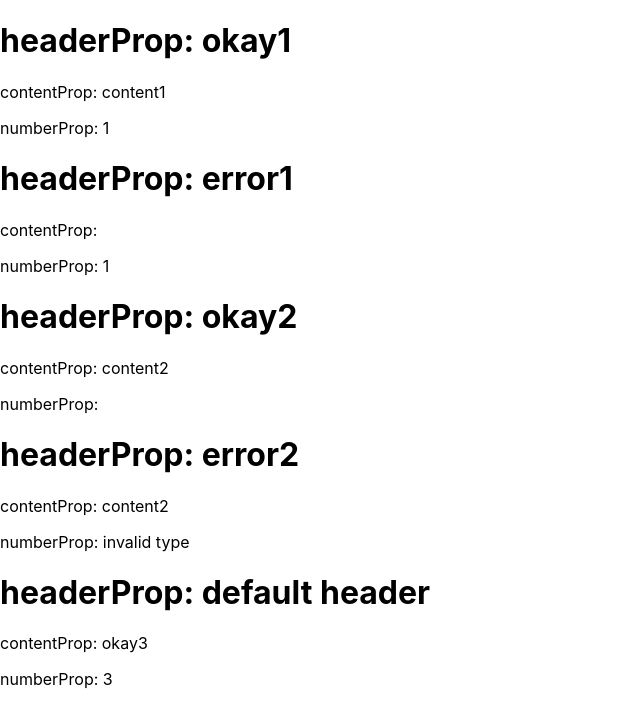
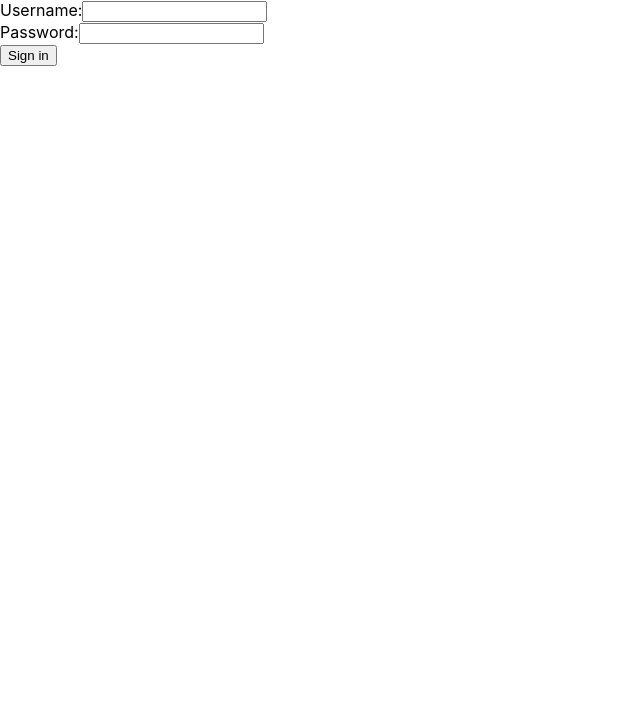
Before and after one commit to MichalBroos/TDP-13-16_MERN, a React (Create React App) app in the folder 16_React/first-react-app/: page / in a window 1280 px wide. Shown: the top 724 px of the page, without its empty margins (0-640 px from the left). Built offline with nearby package versions, Linux system fonts and the light colour scheme.

Commit message:
Add React State exercise 1

```diff
--- a/16_React/first-react-app/src/App.js
+++ b/16_React/first-react-app/src/App.js
@@ -2,7 +2,8 @@
 import './App.css';
 // import Header from './Header';
 // import Footer from './Footer';
-import ComponentWithProps from './ComponentWithProps';
+// import ComponentWithProps from './ComponentWithProps';
+import SaveCustomer from './SaveCustomer';
 
 function App() {
   return (
@@ -37,16 +38,18 @@ function App() {
     // </>
 
     // D2
-    <>
-      <ComponentWithProps header="okay1" content="content1" number={1}/>
-      {/* error because content uses PropTypes isRequired */}
-      <ComponentWithProps header="error1" number={1}/>
-      {/* okay, number not required */}
-      <ComponentWithProps header="okay2" content="content2"/>
-      {/* invalid prop type error */}
-      <ComponentWithProps header="error2" content="content2" number="invalid type"/>
-      <ComponentWithProps content="okay3" number={3}/>
-    </>
+    // <>
+    //   <ComponentWithProps header="okay1" content="content1" number={1}/>
+    //   {/* error because content uses PropTypes isRequired */}
+    //   <ComponentWithProps header="error1" number={1}/>
+    //   {/* okay, number not required */}
+    //   <ComponentWithProps header="okay2" content="content2"/>
+    //   {/* invalid prop type error */}
+    //   <ComponentWithProps header="error2" content="content2" number="invalid type"/>
+    //   <ComponentWithProps content="okay3" number={3}/>
+    // </>
+
+    <SaveCustomer/>
   );
 }
 
--- /dev/null
+++ b/16_React/first-react-app/src/SaveCustomer.js
@@ -0,0 +1,32 @@
+import {useState} from 'react';
+
+const SaveCustomer = () => {
+    const [username, setUsername] = useState("");
+    const [password, setPassword] = useState("");
+
+    const saveUser = (e) => {
+        e.preventDefault();
+        console.log(`Sign in: ${username}, ${password} (plaintext, oh yeah!)`);
+    }
+
+    return (
+        <>
+            <form onSubmit={saveUser}>
+                {/*  htmlFor in React, not for https://stackoverflow.com/a/59924600 */}
+                <label htmlFor="username">Username:</label>
+                <input
+                    type="text" name="username"
+                    value={username} onChange={(e) => setUsername(e.target.value)}/>
+                <br/>
+                <label htmlFor="password">Password:</label>
+                <input
+                    type="password" name="password"
+                    value={password} onChange={(e) => setPassword(e.target.value)}/>
+                <br/>
+                <button>Sign in</button>
+            </form>
+        </>
+    );
+}
+
+export default SaveCustomer;
```
